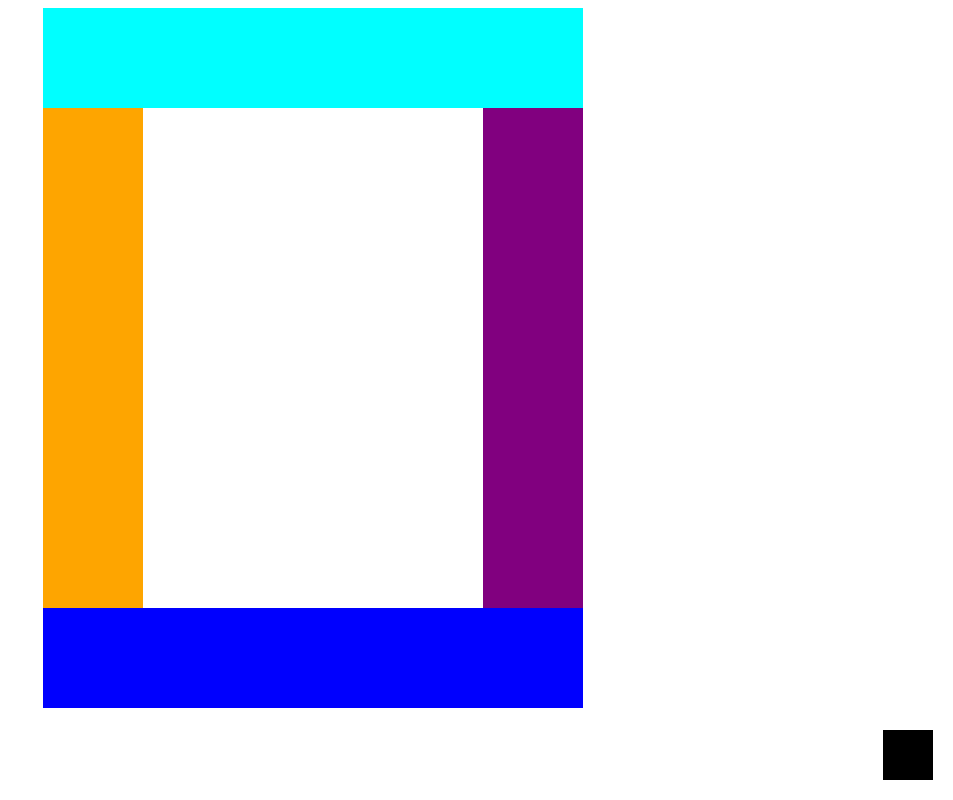
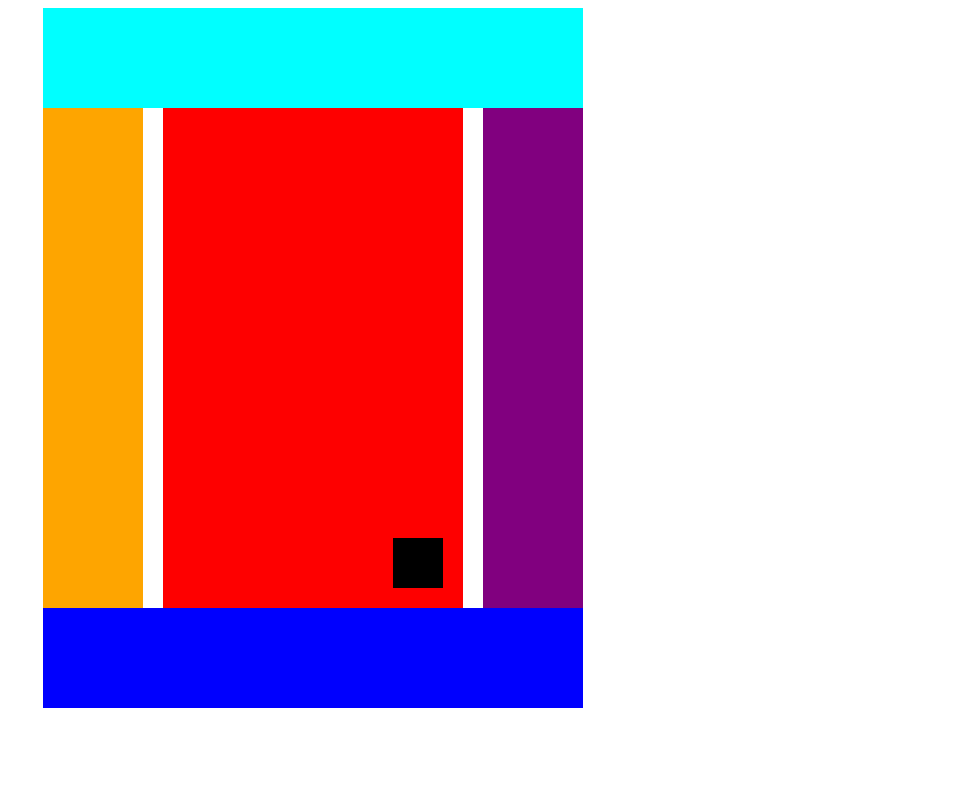
Before and after one commit to green-fox-academy/criollo01, a plain HTML site: page week-06/day-01/exercise-5/exercise-5.html in a window 1280 px wide. Shown: the whole page, without its empty margins (327-1280 px from the left). Drawn offline with Linux system fonts and the light colour scheme.

Commit message:
refact(exercise 5 css): rename 'middle' to 'main', and it's working

```diff
--- a/week-06/day-01/exercise-5/exercise-5.css
+++ b/week-06/day-01/exercise-5/exercise-5.css
@@ -20,7 +20,7 @@
     width: 100px;
 }
 
-.middle {
+.main {
     background: #FE0000;
     width: 300px;
     position: relative;
```
